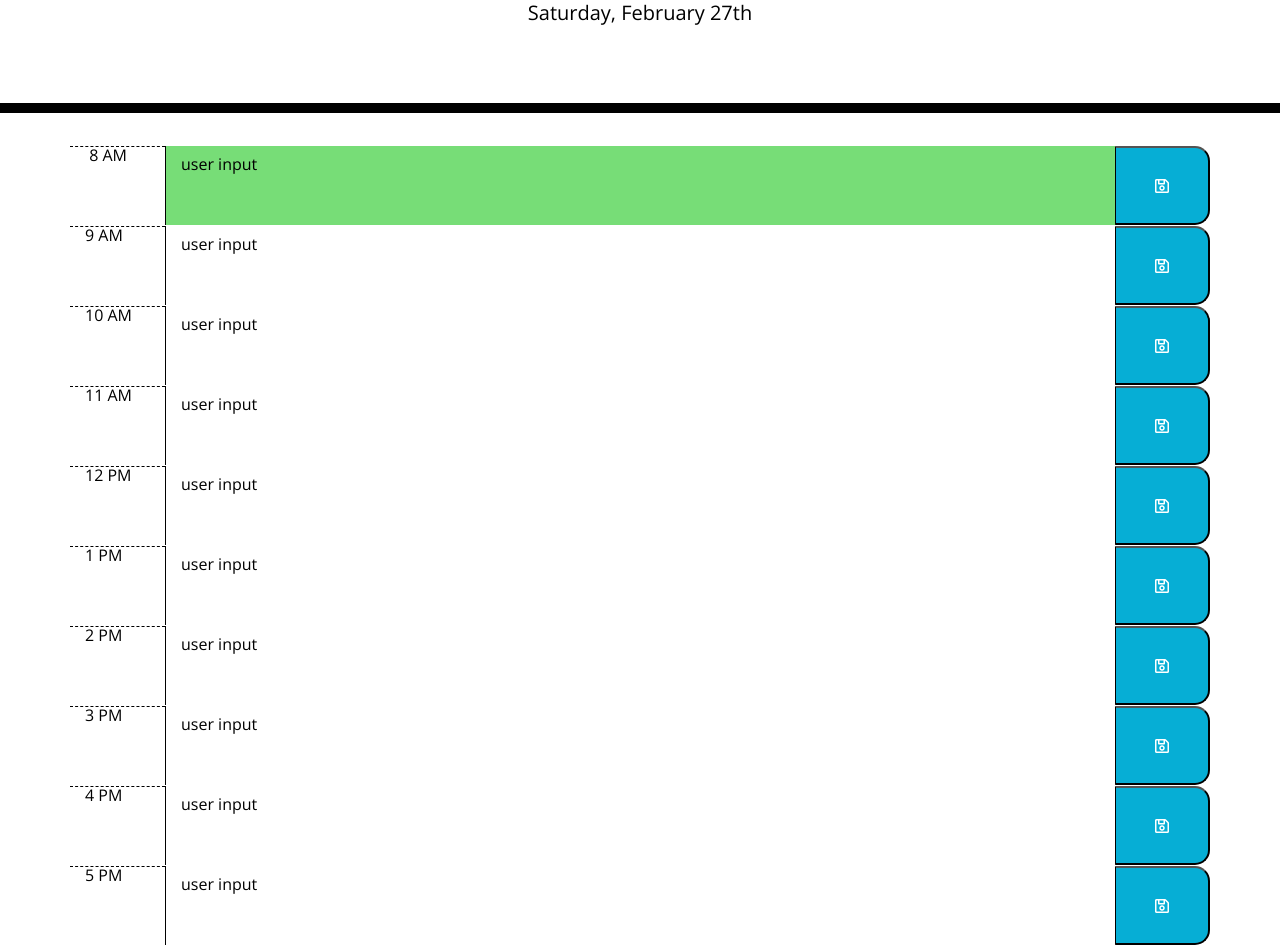
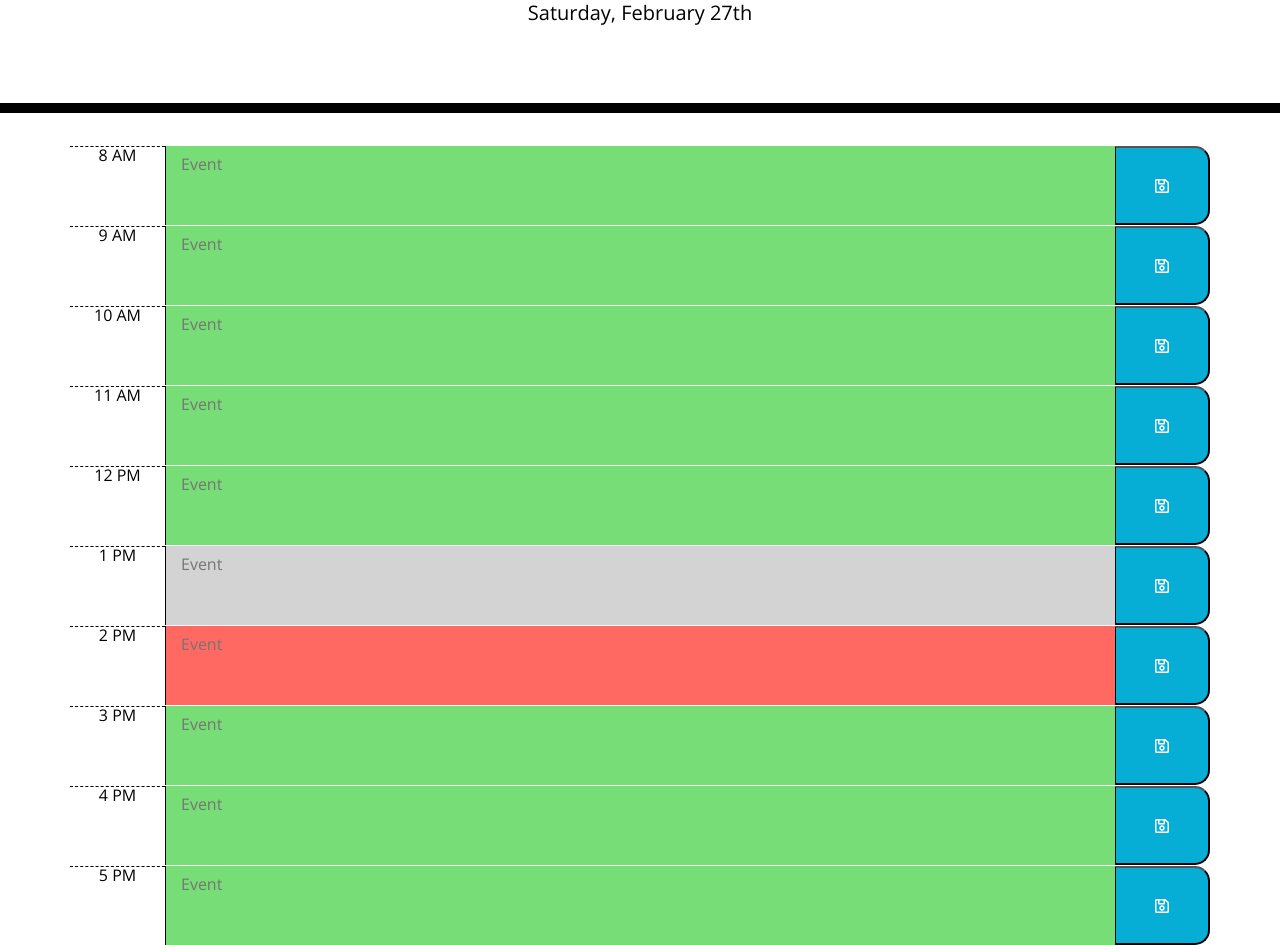
Before and after one commit to Devil0341/Work-Day-Scheduler, a plain HTML site: page index.html in a window 1280 px wide. Shown: the part 191-1136 px from the top of the page. Drawn offline with nearby package versions, Linux system fonts and the light colour scheme.

Commit message:
colorDate is now functioning correctly, need to work on the save button to save local storage

```diff
--- a/assets/js/script.js
+++ b/assets/js/script.js
@@ -1,9 +1,6 @@
 
 var timeBlocks = $('.container');
-var userInputRow = $('.description');
-var timeBlockRow = $('#time-block');
-var rowHour = $('.hour');
-
+var timeBlockRow = $('.time-block');
 var isPresent;
 var isPast;
 var isFuture;
@@ -13,36 +10,49 @@ var isFuture;
 var todayDate = moment().format('dddd, MMMM Do');
 $('#currentDay').text(todayDate);
 
-///jquery function to loop over time blocks
-$(function colorDate() {
+//function to loop over time blocks
+
+function colorDate() {
     //current time now variable
     var currentHour = moment().hour()
 
-    //when looping use `this` to refer to the current html element(time-block)
-    // Military time will be read 0900-1700
-    timeBlockRow.each(function (i) {
-        //turn html element #time-blocks into a number, set attribute id, and split each number into an array
-        var blockHour = parseInt($(this).attr("id").split("time-block")[1]);
+    //jquery .each looping use `$(this)` to refer to the current html element(time-block)
+    timeBlockRow.each(function () {
+
+        //turn html element #time-blocks into a number, using .data(key,value) can omit `data` and just use string time in .data()
+        // console.log($(this).data('time'), currentHour);
+        var blockHour = parseInt($(this).data('time'));
 
         //check time and set appropriate rows to background color
+        // Military time will be read 0900-1700
         if (currentHour === blockHour) {
             $(this).addClass('present')
 
         } else if (currentHour > blockHour) {
             $(this).addClass('past')
-        } else {
+        }
+        else {
             $(this).addClass('future')
         }
     });
-});
+}
+// execute function
+colorDate();
 
 
 
 
-//Once save button is clicked the function will save user input into local storage and show back up after refreshed page
+//Click save button  and set user input into local storage and show back up after refreshed page
+var saveBtnEl = $('.saveBtn');
+//need on(click)--event listener
+saveBtnEl.on('click', function (event) {
+    //Capture the values from the jquery
+    // console.log(saveBtnEl)
+    // var userInput = $(this)('.description').val();
+    var time = $(this).data('time');
+     console.log(time)
 
-$(function saveButton() {
-    //need on(click)
-    //need to set item
-    //need to get item on page refresh
+
+    // set items in storage
+    localStorage.setItem('time', time)
 });
--- a/index.html
+++ b/index.html
@@ -23,82 +23,82 @@
   <div class="container">
     <!-- Timeblocks go here -->
 
-    <div id='time-block'>
+    <div class ='time-block' data-time='8'>
       <div class='row justify-content-md-center'>
         <div class='hour col-1' id = '8'> 8 AM </div>
-        <textarea class='description col-10'>user input</textarea>
+        <textarea class='description col-10' placeholder='Event'></textarea>
         <button class='saveBtn col-md-1'><i class='far fa-save'></i></button>
       </div>
     </div>
 
-    <div id='time-block'>
+    <div class ='time-block' data-time='9'>
       <div class='row justify-content-md-center'>
         <div class='hour col-1' id ='9'>9 AM</div>
-        <textarea class='description col-10'>user input</textarea>
+        <textarea class='description col-10' placeholder='Event'></textarea>
         <button class='saveBtn col-md-1'><i class='far fa-save'></i></button>
       </div>
     </div>
 
-    <div id='time-block'>
+    <div class ='time-block' data-time='10'>
       <div class='row justify-content-md-center'>
         <div class='hour col-1' id = '10'>10 AM</div>
-        <textarea class='description col-10'>user input</textarea>
+        <textarea class='description col-10' placeholder='Event'></textarea>
         <button class='saveBtn col-md-1'><i class='far fa-save'></i></button>
       </div>
     </div>
 
-    <div id='time-block'>
+    <div class ='time-block' data-time='11'>
       <div class='row justify-content-md-center'>
         <div class='hour col-1' id = '11'>11 AM</div>
-        <textarea class='description col-10'>user input</textarea>
+        <textarea class='description col-10' placeholder='Event'></textarea>
         <button class='saveBtn col-md-1'><i class='far fa-save'></i></button>
       </div>
     </div>
 
-    <div id='time-block'>
+    <div class='time-block' data-time='12'>
       <div class='row justify-content-md-center'>
         <div class='hour col-1' id = '12'>12 PM</div>
-        <textarea class='description col-10'>user input</textarea>
+        <textarea class='description col-10' placeholder='Event'></textarea>
         <button class='saveBtn col-md-1'><i class='far fa-save'></i></button>
       </div>
     </div>
 
-    <div id='time-block'>
+    <div class='time-block' data-time='1'>
       <div class='row justify-content-md-center'>
         <div class='hour col-1' id = '1'>1 PM</div>
-        <textarea class='description col-10'>user input</textarea>
+        <textarea class='description col-10' placeholder='Event'></textarea>
         <button class='saveBtn col-md-1'><i class='far fa-save'></i></button>
       </div>
     </div>
 
-    <div id='time-block'>
+    <div class='time-block' data-time='2'>
       <div class='row justify-content-md-center'>
         <div class='hour col-1' id = '2'>2 PM</div>
-        <textarea class='description col-10'>user input</textarea>
+        <textarea class='description col-10' placeholder='Event'></textarea>
         <button class='saveBtn col-md-1'><i class='far fa-save'></i></button>
       </div>
     </div>
 
-    <div id='time-block'>
+    <div class='time-block' data-time='3' >
       <div class='row justify-content-md-center'>
         <div class='hour col-1' id = '3'>3 PM</div>
-        <textarea class='description col-10'>user input</textarea>
+        <textarea class='description col-10' placeholder='Event'></textarea>
         <button class='saveBtn col-md-1'><i class='far fa-save'></i></button>
       </div>
     </div>
 
-    <div id='time-block'>
+    <div class='time-block' data-time='4'>
       <div class='row justify-content-md-center'>
         <div class='hour col-1' id = '4'>4 PM</div>
-        <textarea class='description col-10'>user input</textarea>
+        <textarea class='description col-10' placeholder='Event'></textarea>
         <button class='saveBtn col-md-1'><i class='far fa-save'></i></button>
       </div>
     </div>
 
-    <div id='time-block'>
+    <div class='time-block' data-time='5'>
       <div class='row justify-content-md-center'>
         <div class='hour col-1' id = '5'>5 PM</div>
-        <textarea class='description col-10'>user input</textarea>
+        <textarea class='description col-10' placeholder='Event'></textarea>
         <button class='saveBtn col-md-1'><i class='far fa-save'></i></button>
       </div>
     </div>
```
